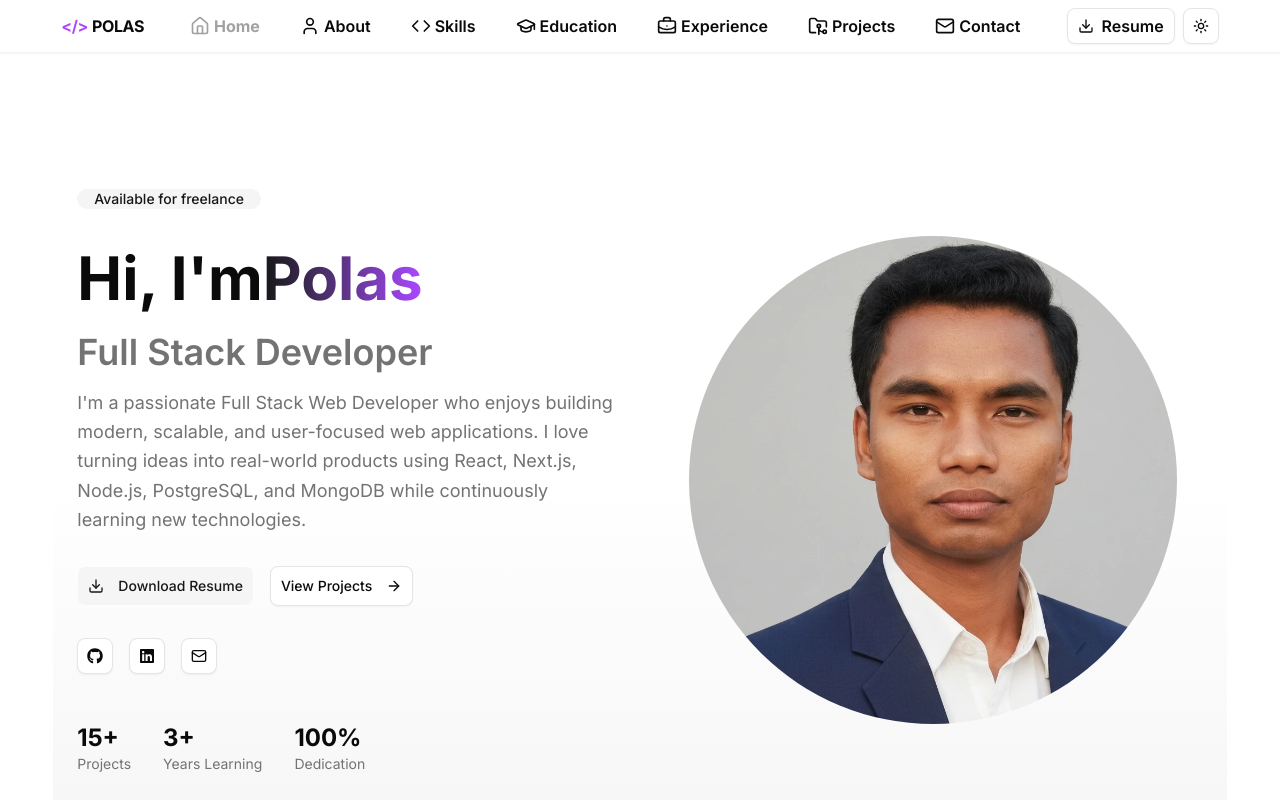
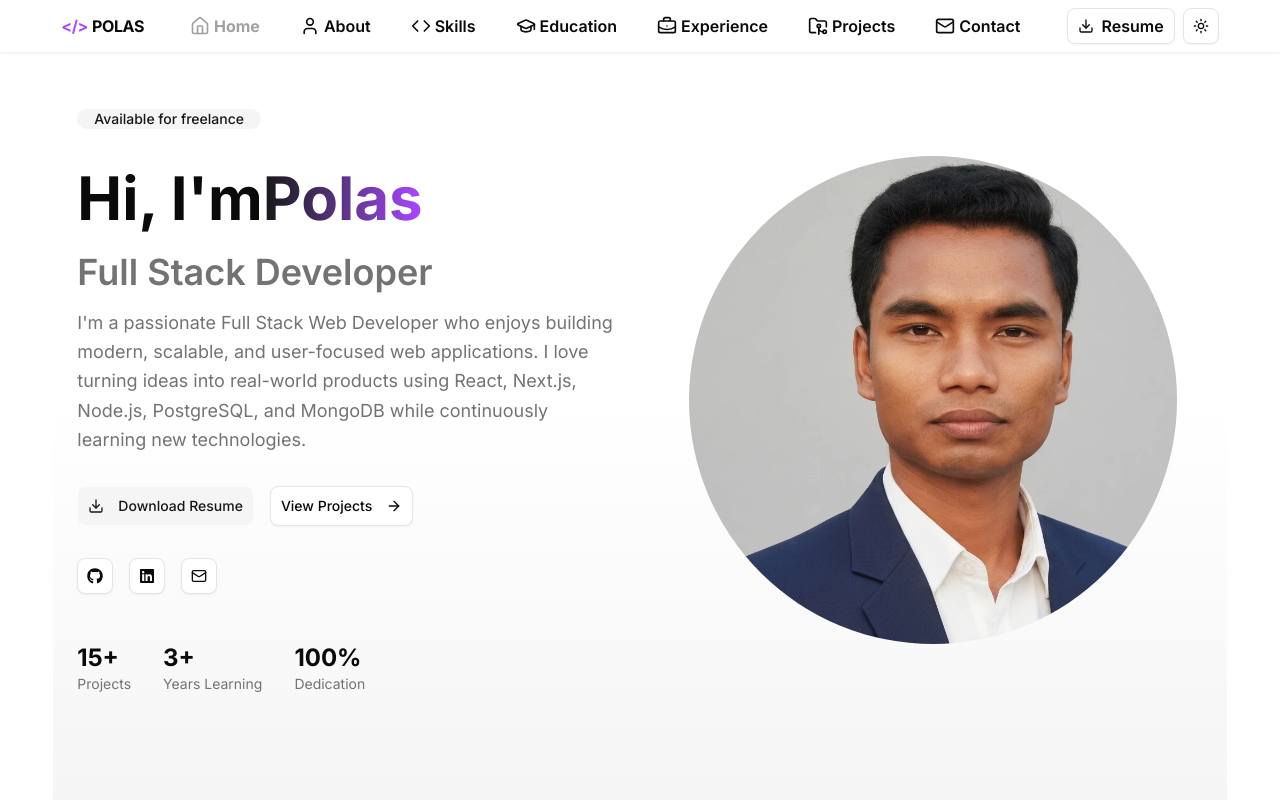
Before and after one commit to devpolas/portfolio, a Next.js app: page / in a window 1280 px wide. Shown: the top 800 px of the page. Built offline with nearby package versions, Linux system fonts and the light colour scheme.

Commit message:
fix layout padding

```diff
--- a/app/layout.tsx
+++ b/app/layout.tsx
@@ -34,7 +34,7 @@ export default function RootLayout({
           <header>
             <Navbar />
           </header>
-          <main className="pt-20 pb-4">
+          <main>
             <div className="mx-auto max-w-11/12">{children}</div>
           </main>
           <footer className="mx-auto max-w-11/12">
```
